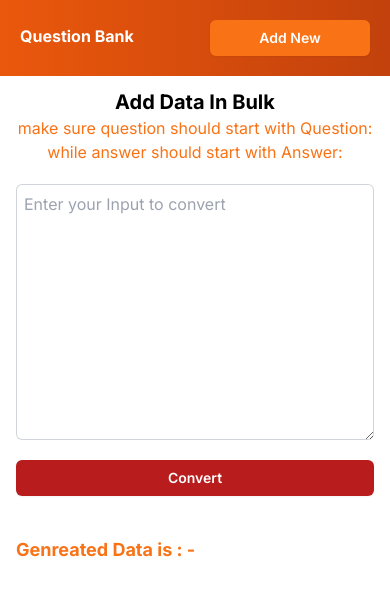
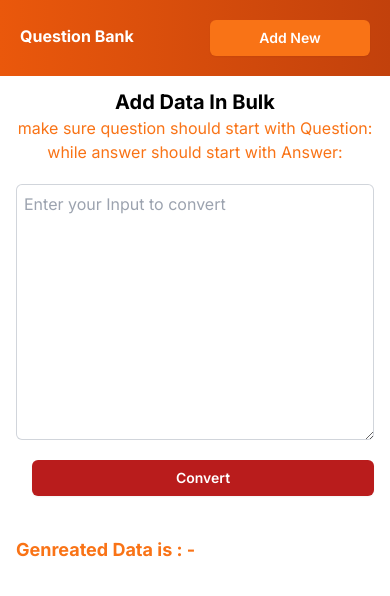
Before and after one commit to Gaurav-Mer/question_bank, a Next.js app: page /bulkAdd in a window 390 px wide. Shown: the top 596 px of the page. Built offline with nearby package versions, Linux system fonts and the light colour scheme.

Commit message:
change the button from bottom to topp in bulkform

```diff
--- a/src/app/bulkAdd/page.tsx
+++ b/src/app/bulkAdd/page.tsx
@@ -2,6 +2,7 @@
 import Button from '@/components/button'
 import Loading from '@/components/loading';
 import Navbar from '@/components/navbar'
+import { redirect, useRouter } from 'next/navigation';
 import React, { ChangeEvent, useState } from 'react';
 
 interface QuestionAndAnswer {
@@ -9,11 +10,11 @@ interface QuestionAndAnswer {
   answer?: string; // Optional since answers might not be immediately following questions
 }
 
-
 const BulkAdd = () => {
   const [data, setData] = useState("");
   const [myArrayList, setMyArrayList] = useState<QuestionAndAnswer[] | []>([]);
   const [loader, setLoader] = useState(false)
+  const { push } = useRouter();
 
   function extractQuestionsAndAnswers(data: any) {
     const filteredArr = data.split("Question:").filter((str: string) => str.includes("Answer:"));
@@ -55,8 +56,8 @@ const BulkAdd = () => {
           },
           body: JSON.stringify(data)
         });
-        // Handle response if needed
       }));
+      push("/")
     } catch (error) {
       // Handle error if needed
     } finally {
@@ -72,7 +73,15 @@ const BulkAdd = () => {
         <p className='text-center mt-3 font-bold text-xl'>Add Data In Bulk</p>
         <p className='text-center text-orange-500'>make sure question should start with Question: while answer should start with Answer:</p>
         <textarea value={data} onChange={(e) => setData(e.target.value)} rows={10} name="answer" id="answer" className="mt-5 block w-full rounded-md border-0 py-2 px-2  text-gray-900 ring-1 ring-inset ring-gray-300 placeholder:text-gray-400 focus:ring-2 focus:ring-inset focus:purple-blue-600 focus:border-none sm:text-sm sm:leading-6 " placeholder="Enter your Input to convert " />
-        <Button onClick={handleSubmit} className='w-40 mt-5 md:float-end' type='danger' title={"Convert"} ></Button>
+        <div className='flex justify-between gap-4 md:gap-0'>
+          {myArrayList?.length > 0 ?
+            <div className='w-full flex  justify-end'>
+              {loader ? <Loading className='mt-5 w-full' /> :
+                <button className='mt-5 bg-orange-500 text-white p-2 w-full rounded-lg ' onClick={sendDataToDB}>SUBMIT</button>}
+            </div> : <div></div>
+          }
+          <Button onClick={handleSubmit} className='w-40 mt-5 md:float-end' type='danger' title={"Convert"} ></Button>
+        </div>
         <p className='mt-10 text-orange-500 font-bold text-lg'>Genreated Data is : -</p>
         <div>
           {myArrayList?.map((item: any, index: number) => {
@@ -88,12 +97,7 @@ const BulkAdd = () => {
             </>)
           })}
         </div>
-        {myArrayList?.length > 0 &&
-          <div className='w-full flex  justify-end'>
-            {loader ? <Loading /> :
-              <button className='mt-5 bg-orange-500 text-white p-2 w-full rounded-lg ' onClick={sendDataToDB}>SUBMIT</button>}
-          </div>
-        }
+
       </div>
     </main>
   )
--- a/src/app/layout.tsx
+++ b/src/app/layout.tsx
@@ -17,6 +17,7 @@ export default function RootLayout({
   return (
     <html lang="en">
       <link rel="icon" href="/exam.svg" sizes="any" />
+
       <body className={inter.className}>{children}</body>
     </html>
   );
--- a/src/components/addDialog.tsx
+++ b/src/components/addDialog.tsx
@@ -4,7 +4,7 @@ import Image from 'next/image';
 import Loading from './loading';
 import Link from 'next/link';
 
-const AddDialog = ({ children, open, onClose, onSuccess, title, isLoading }: { children: ReactNode, open: boolean, onClose: () => void; onSuccess: () => void; title: string; isLoading?: boolean }) => {
+const AddDialog = ({ children, open, onClose, onSuccess, title, isLoading, isEdit }: { children: ReactNode, open: boolean, onClose: () => void; onSuccess: () => void; title: string; isLoading?: boolean, isEdit?: boolean }) => {
     if (!open) {
         return null;
     }
@@ -33,7 +33,7 @@ const AddDialog = ({ children, open, onClose, onSuccess, title, isLoading }: { c
                             <div className='flex gap-2'>
                                 <Button className='w-40' type='danger' title={"cancel"} onClick={onClose}></Button>
                                 {isLoading ? <Loading className="ml-2" /> :
-                                    <Button className='w-40 bg-orange-500 text-white :hover:bg-red-600' type='de' title={"Add Question"} onClick={onSuccess} />
+                                    <Button className='w-40 bg-orange-500 text-white :hover:bg-red-600' type='de' title={isEdit ? "Edit Question" : "Add Question"} onClick={onSuccess} />
                                 }
                             </div>
                         </div>
--- a/src/components/newQuestionDialog.tsx
+++ b/src/components/newQuestionDialog.tsx
@@ -79,7 +79,7 @@ const NewQuestionDialog = ({ openDialog, setQuestions, handleClose, editData }:
 
     return (
         <div>
-            <AddDialog isLoading={loading} title='Add new Question ' onSuccess={handleSuccess} open={openDialog} onClose={handleClose}>
+            <AddDialog isEdit={editData && Object.keys(editData)?.length > 0 ? true : false} isLoading={loading} title='Add new Question ' onSuccess={handleSuccess} open={openDialog} onClose={handleClose}>
                 <label htmlFor="title" className="block mt-3 text-sm font-medium leading-6 text-gray-900">What is your Question Title ?</label>
                 <input value={newData.question} onChange={(e) => setNewData(prev => ({ ...prev, [e.target.name]: e.target.value }))} type="text" name="question" id="question" className="mt-2 block w-full rounded-md border-0 py-2 pl-7  text-gray-900 ring-1 ring-inset ring-gray-300 placeholder:text-gray-400 focus:ring-2 focus:ring-inset focus:ring-purple-600 focus:border-none sm:text-sm sm:leading-6 " placeholder="Enter title for Question" />
                 {Object.keys(error)?.length > 0 && error?.hasOwnProperty("question") ?
```
